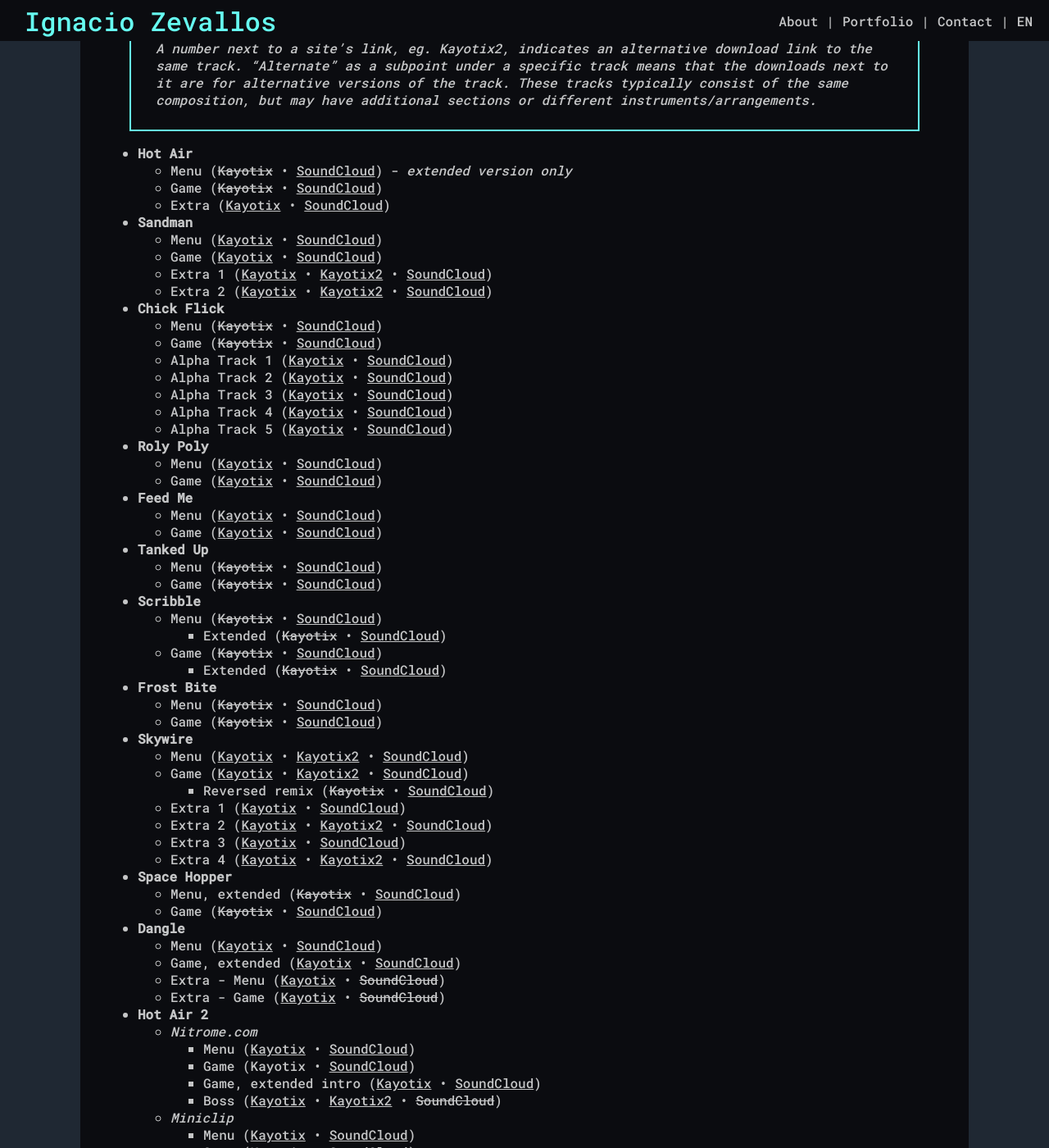
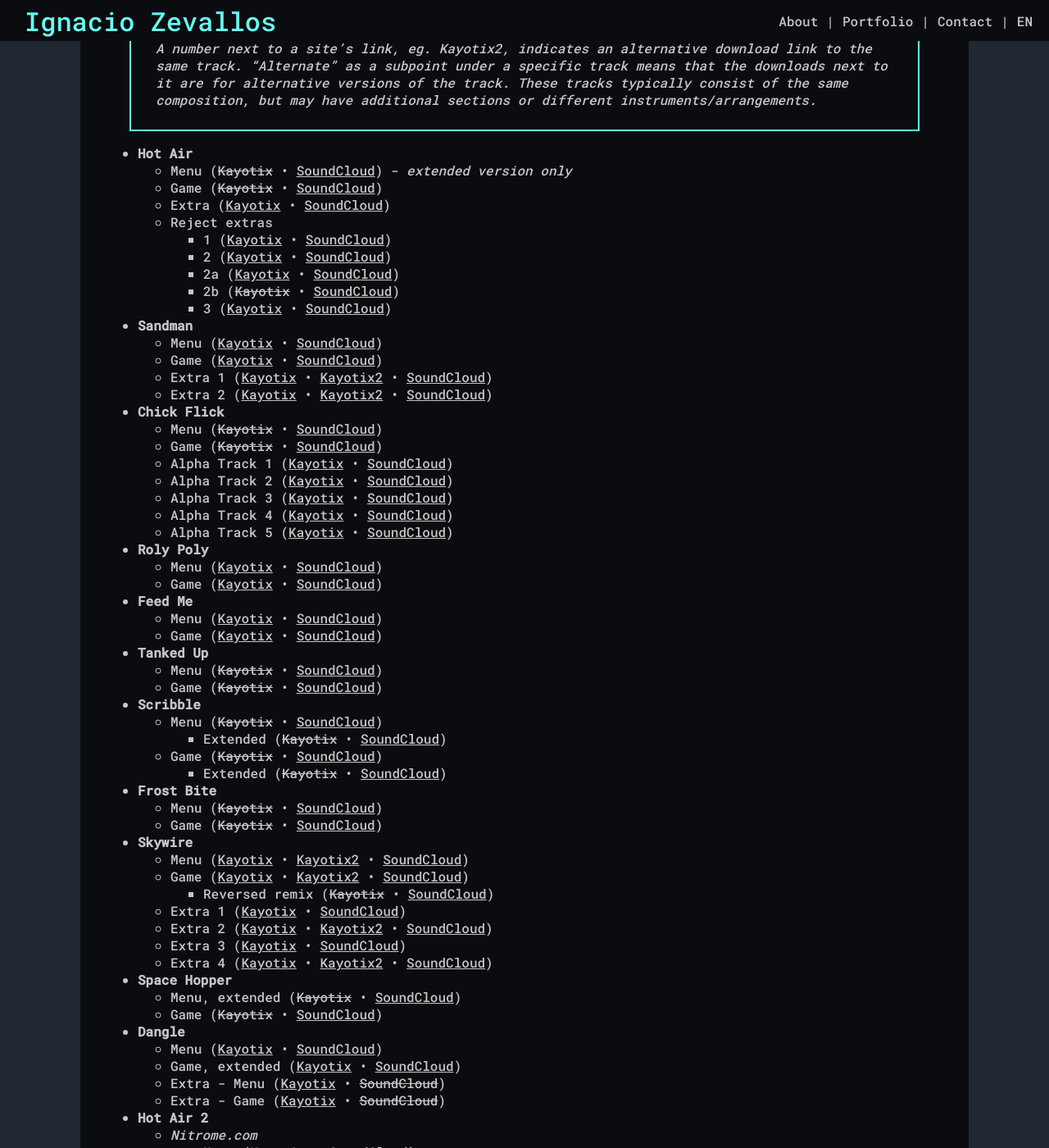
Before and after one commit to ijzm/ijzm.github.io, a Jekyll site: the page built from RandomStuff/NitromeMusic.html, in a window 1280 px wide and 1400 px high, scrolled down 1204 px. Shown: the whole window at 82% size. Built offline with Jekyll 4.4.1, drawn with Linux system fonts in a browser that asks for light colours; nearby versions of some CDN libraries.

Commit message:
Add more hot air stuff thx @rsk

```diff
--- a/RandomStuff/NitromeMusic.html
+++ b/RandomStuff/NitromeMusic.html
@@ -78,6 +78,14 @@ hope you’ll be able to find the Nitrome game music you’re looking for in som
 				href="http://www.kayotix.com/av/music/mp3/nitrome/hotair/Lee_Nicklen_-_Hotair_Extra_Track_5.mp3">Kayotix</a>
 			• <a href="https://soundcloud.com/nitrome-music-by-nicklen6/lee-nicklen-hot-air-1-extra">SoundCloud</a>)
 		</li>
+		<li>Reject extras</li>
+            <ul>
+            <li>1 (<a href="http://www.kayotix.com/av/music/mp3/nitrome/hotair/Lee_Nicklen_-_Hotair_Extra_Track_1.mp3">Kayotix</a> • <a href="https://soundcloud.com/nitrome-music-by-nicklen6/lee-nicklen-hot-air-old-reject">SoundCloud</a>)</li>
+            <li>2 (<a href="http://www.kayotix.com/av/music/mp3/nitrome/hotair/Lee_Nicklen_-_Hotair_Extra_Track_2.mp3">Kayotix</a> • <a href="https://soundcloud.com/nitrome-music-by-nicklen6/lee-nicklen-hot-air-old">SoundCloud</a>)</li>
+            <li>2a (<a href="http://www.kayotix.com/av/music/mp3/nitrome/hotair/Lee_Nicklen_-_Hotair_Extra_Track_2_140BPM.mp3">Kayotix</a> • <a href="https://soundcloud.com/nitrome-music-by-nicklen6/lee-nicklen-hot-air-old-1?">SoundCloud</a>)</li>
+            <li>2b (<strike>Kayotix</strike> • <a href="https://soundcloud.com/nitrome-music-by-nicklen6/lee-nicklen-hot-air-old-2">SoundCloud</a>)</li>
+            <li>3 (<a href="http://www.kayotix.com/av/music/mp3/nitrome/hotair/Lee_Nicklen_-_Hotair_Extra_Track_3.mp3">Kayotix</a> • <a href="https://soundcloud.com/nitrome-music-by-nicklen6/lee-nicklen-hot-air-old-3">SoundCloud</a>)</li>
+            </ul>
 	</ul>
 	<li><b>Sandman</b></li>
 	<ul>
@@ -252,7 +260,7 @@ hope you’ll be able to find the Nitrome game music you’re looking for in som
 					href="http://www.kayotix.com/av/music/mp3/nitrome/hotair/Lee_Nicklen_-_Hotair_Extra_Track_4.mp3">Kayotix</a>
 				• <a href="https://soundcloud.com/nitrome-music-by-nicklen6/lee-nicklen-hot-air-2-menu">SoundCloud</a>)
 			</li>
-			<li>Game (Kayotix • <a
+			<li>Game (<strike>Kayotix</strike> • <a
 					href="https://soundcloud.com/nitrome-music-by-nicklen6/lee-nicklen-hot-air-2-main">SoundCloud</a>)
 			</li>
 			<li>Game, extended intro (<a
```
